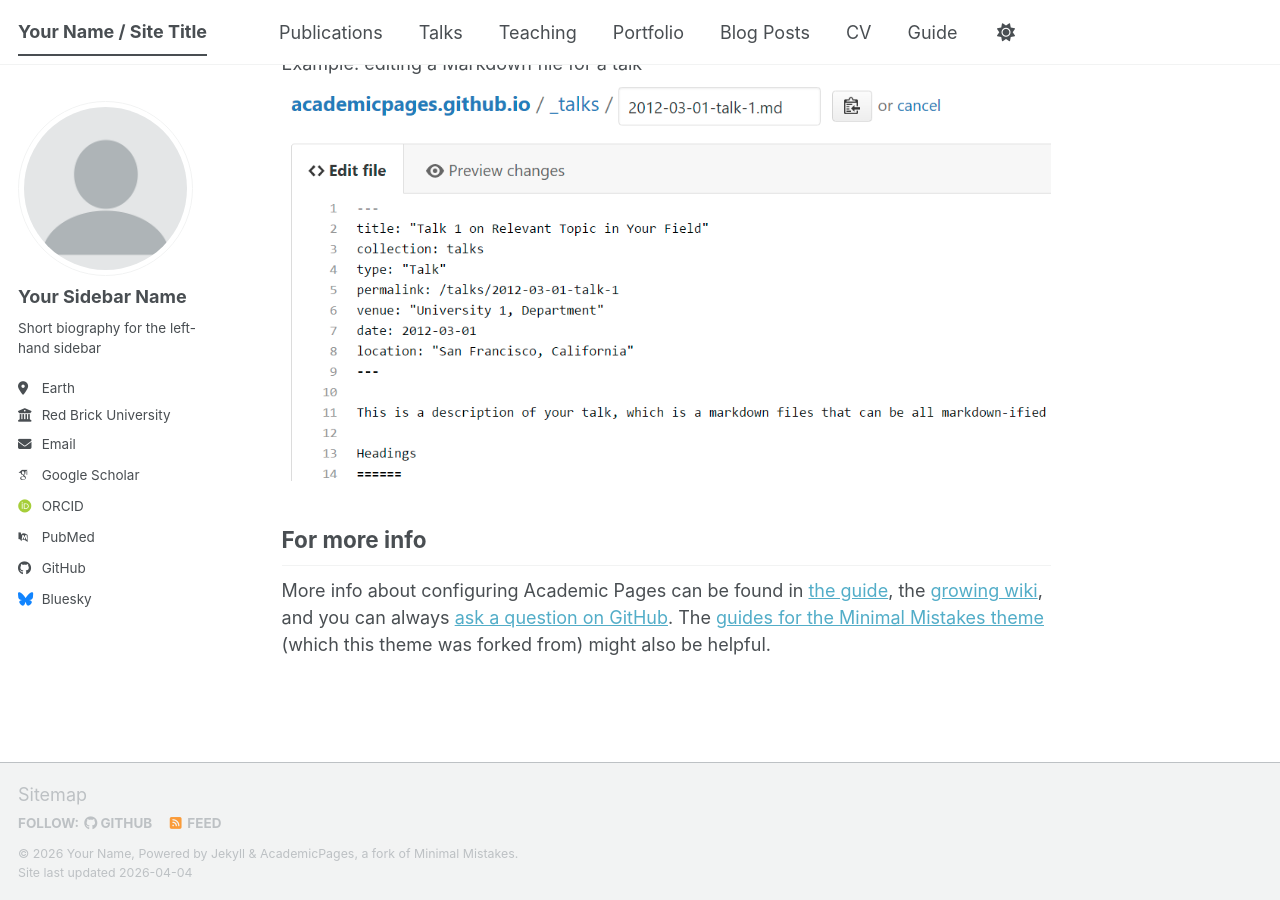
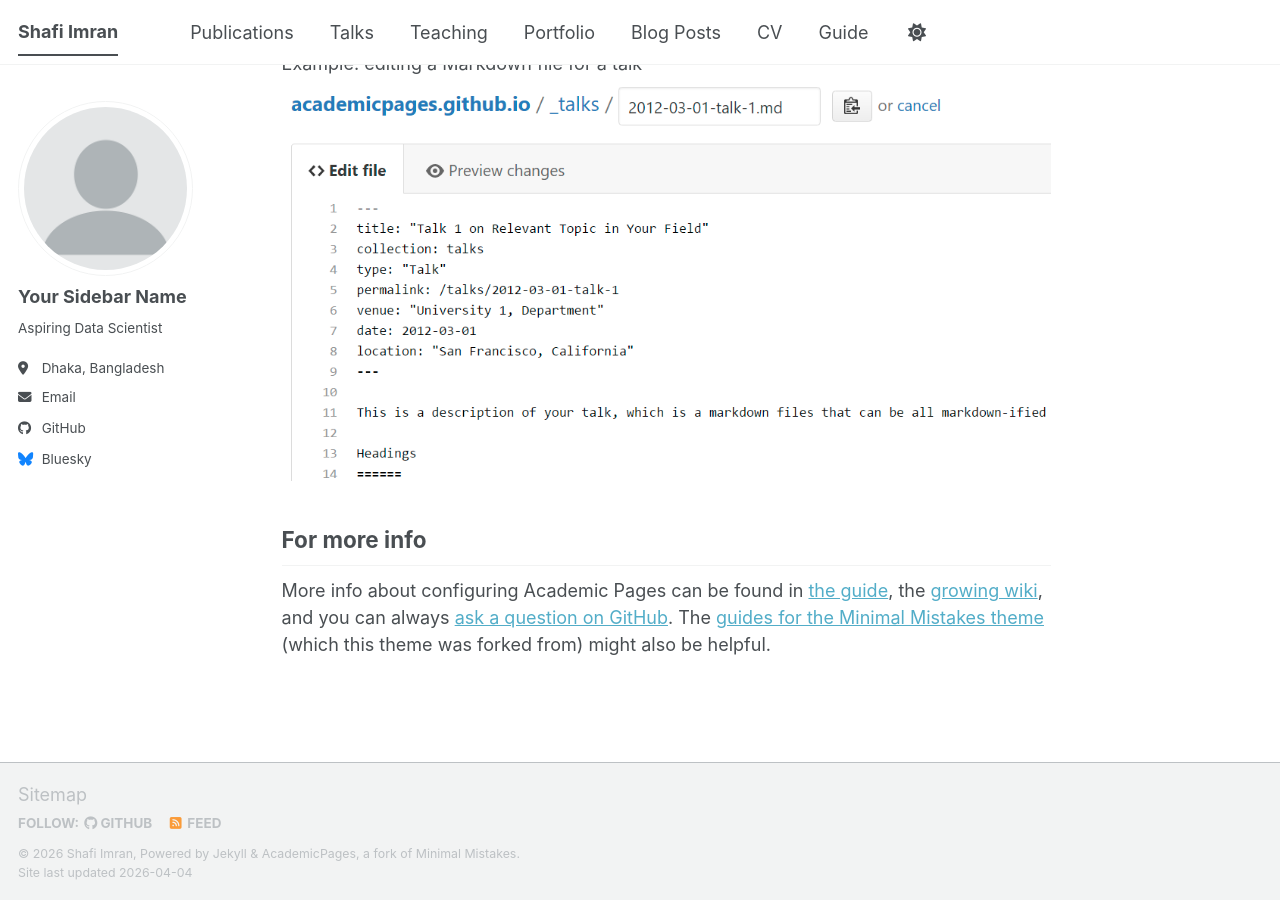
Before and after one commit to shafiimran/shafiimran.github.io, a Jekyll site: the page built from _pages/about.md, in a window 1280 px wide and 900 px high, scrolled down 2720 px. Built offline with Jekyll 4.4.1, drawn with Linux system fonts in a browser that asks for light colours; some web fonts are replaced; a script bundle is joined from its source files by our own code; library files that are not in the unit come from our copies.

Commit message:
Update personal information in _config.yml

```diff
--- a/_config.yml
+++ b/_config.yml
@@ -9,14 +9,14 @@
 # Basic Site Settings
 locale                   : "en-US"
 site_theme               : "default" # The available themes options are "default", "air", "sunrise", "mint", "dirt" and "contrast"
-title                    : "Your Name / Site Title"
+title                    : "Shafi Imran"
 title_separator          : "-"
-name                     : &name "Your Name"
-description              : &description "Your Name's academic portfolio"   # Update this with a general description of your site, this is the default if not overridden by a page
-url                      : https://academicpages.github.io # The base hostname & protocol for your site e.g. "https://[your GitHub username].github.io",
+name                     : &name "Shafi Imran"
+description              : &description "Data Aspirant"   # Update this with a general description of your site, this is the default if not overridden by a page
+url                      : https://shafiimran.github.io # The base hostname & protocol for your site e.g. "https://[your GitHub username].github.io",
                                                            # or if you already have some other page hosted on Github then use "https://[your GitHub username].github.io/[Your Repo Name]"
 baseurl                  : "" # the subpath of your site, e.g. "/blog"
-repository               : "academicpages/academicpages.github.io"
+repository               : "shafiimran/shafiimran.github.io"
 
 # Site Author - The following control what appear as part of the author content on the side bar.
 #               If a field is blank the icon and link will not appear, otherwise it will be shown.
@@ -26,22 +26,24 @@ author:
   avatar           : "profile.png"
   name             : "Your Sidebar Name"
   pronouns         : # example: "she/her"
-  bio              : "Short biography for the left-hand sidebar"
-  location         : "Earth"
-  employer         : "Red Brick University"
+  bio              : "Aspiring Data Scientist"
+  location         : "Dhaka, Bangladesh"
+  # employer         : "Red Brick University"
   uri              : # URL
-  email            : "none@example.org"
+  email            : "shafiimran27@gmail.com"
+  linkedin         : "shafiimran" #added
+  github           : "shafiimran" #added
 
   # Academic websites
   academia         : # URL
   arxiv            : # URL - Update with the correct link to your profile
-  googlescholar    : "https://scholar.google.com/citations?user=PS_CX0AAAAAJ"
+  # googlescholar    : "https://scholar.google.com/citations?user=PS_CX0AAAAAJ"
   inspire-hep      : # URL
   impactstory      : # URL
-  orcid            : "https://orcid.org/yourorcidurl"
+  # orcid            : "https://orcid.org/yourorcidurl"
   semantic         : # URL
   ssrn             : # URL
-  pubmed           : "https://www.ncbi.nlm.nih.gov/pubmed/?term=john+snow"
+  # pubmed           : "https://www.ncbi.nlm.nih.gov/pubmed/?term=john+snow"
   researchgate     : # URL
   scopus           : # URL
   zotero           : # URL
```
